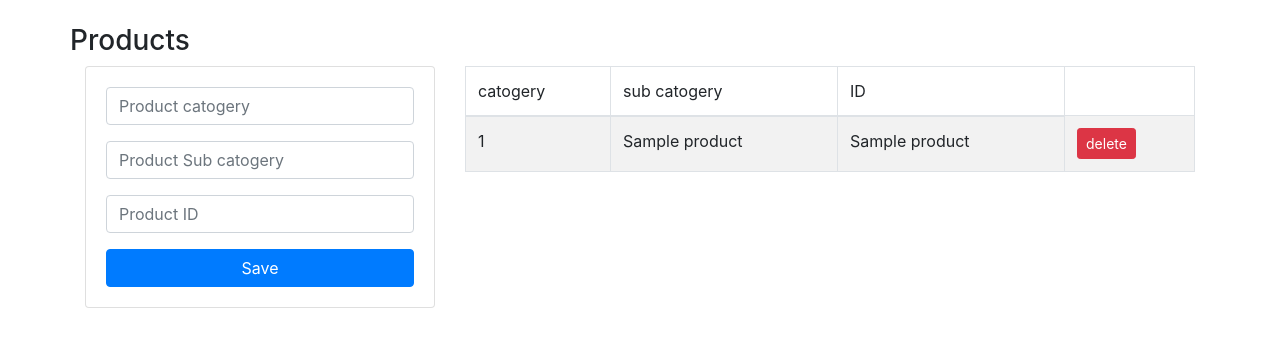
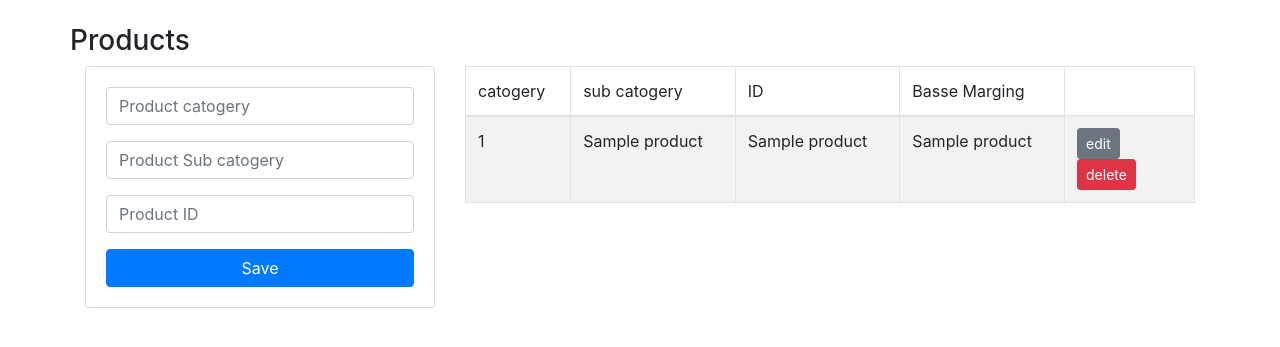
Before and after one commit to Tejaswinisana/DMQL, a Flask app: page / in a window 1280 px wide. Shown: the part 56-403 px from the top of the page. Run offline with Flask 2, Linux system fonts and the light colour scheme; a database or web service that is not in the repository returns one stand-in record (values such as "Sample title"); some libraries are stand-ins or nearby versions.

Commit message:
added edit functionality

```diff
--- a/app.py
+++ b/app.py
@@ -20,7 +20,7 @@ def Index():
     list_products = cur.fetchall()
     return render_template('index.html',list_products=list_products)
 @app.route('/delete/<string:id>', methods = ['POST','GET'])
-def delete_student(id):
+def delete_product(id):
     cur = conn.cursor(cursor_factory=psycopg2.extras.DictCursor)
     print(cur.mogrify("DELETE FROM product WHERE prod_id = '{0}'".format(id)))
     cur.execute("DELETE FROM product WHERE prod_id = '{0}'".format(id))
@@ -30,13 +30,44 @@ def delete_student(id):
     return Index()
 
 @app.route('/add_product', methods=['POST'])
-def add_student():
+def add_product():
     cur = conn.cursor(cursor_factory=psycopg2.extras.DictCursor)
     if request.method == 'POST':
         prod_cat = request.form['prod_cat']
         prod_sub_cat = request.form['prod_sub_cat']
         prod_id = request.form['prod_id']
-        cur.execute("INSERT INTO product(product_category, prod_id, product_sub_category) VALUES (%s,%s,%s)", (prod_cat, prod_sub_cat, prod_id))
+        cur.execute("INSERT INTO product(product_category, product_sub_category, prod_id) VALUES (%s,%s,%s)", (prod_cat, prod_sub_cat, prod_id))
         conn.commit()
         flash('Product Added successfully')
         return Index()
+@app.route('/edit/<id>', methods = ['POST', 'GET'])
+def get_product(id):
+    cur = conn.cursor(cursor_factory=psycopg2.extras.DictCursor)
+    print(id)
+
+    cur.execute("SELECT * FROM product WHERE prod_id = '{0}'".format(id))
+    data = cur.fetchall()
+    cur.close()
+    return render_template('edit.html', product = data[0])
+@app.route('/update/<id>', methods=['POST'])
+def update_product(id):
+    if request.method == 'POST':
+        prod_cat = request.form['prod_cat']
+        prod_sub_cat = request.form['prod_sub_cat']
+        prod_base_margin = request.form['prod_base_margin']
+
+
+
+
+        cur = conn.cursor(cursor_factory=psycopg2.extras.DictCursor)
+        cur.execute("""
+            UPDATE product
+            SET product_category = %s,
+                product_sub_category = %s,
+                product_base_margin = %s
+
+            WHERE prod_id = %s
+        """, (prod_cat, prod_sub_cat,prod_base_margin, id))
+
+        conn.commit()
+        return Index()
--- a/templates/index.html
+++ b/templates/index.html
@@ -17,7 +17,7 @@
     {% endif %}
     {% endwith %}
     <div class="card card-body">
-      <form action="{{url_for('add_student')}}" method="POST">
+      <form action="{{url_for('add_product')}}" method="POST">
         <div class="form-group">
           <input type="text" class="form-control" name="prod_cat" placeholder="Product catogery">
         </div>
@@ -40,6 +40,7 @@
           <td>catogery</td>
           <td>sub catogery</td>
           <td>ID</td>
+          <td>Basse Marging</td>
         </tr>
       </thead>
       <tbody>
@@ -48,7 +49,9 @@
           <td>{{row[0]}}</td>
           <td>{{row[3]}}</td>
           <td>{{row[2]}}</td>
+          <td>{{row[1]}}</td>
           <td width="130">
+            <a href="/edit/{{row[2]}}" class="btn btn-secondary btn-sm">edit</a>
             <a href="/delete/{{row[2]}}" class="btn btn-danger btn-delete btn-sm">delete</a>
           </td>
         </tr>
```
Also changed, not shown: templates/edit.html (added, +25 -0 lines).
